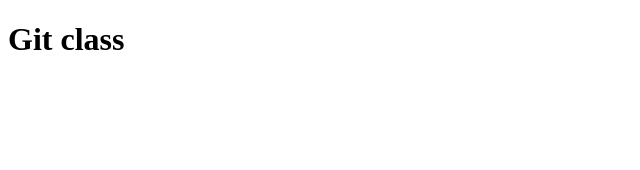
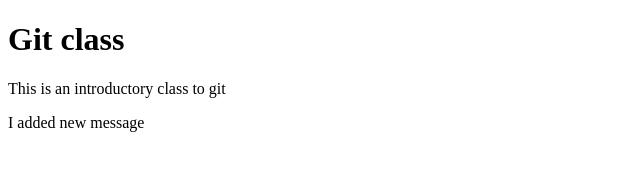
Before and after one commit to Adnafdesigns/Git-class-one, a plain HTML site: page index.html in a window 1280 px wide. Shown: the whole page, without its empty margins (0-640 px from the left). Drawn offline with Linux system fonts and the light colour scheme.

Commit message:
added new mesage html and css

```diff
--- a/index.html
+++ b/index.html
@@ -8,5 +8,7 @@
 </head>
 <body>
     <h1>Git class</h1>
+    <p>This is an introductory class to git</p>
+    <p> I added new message</p>
 </body>
 </html>
```
